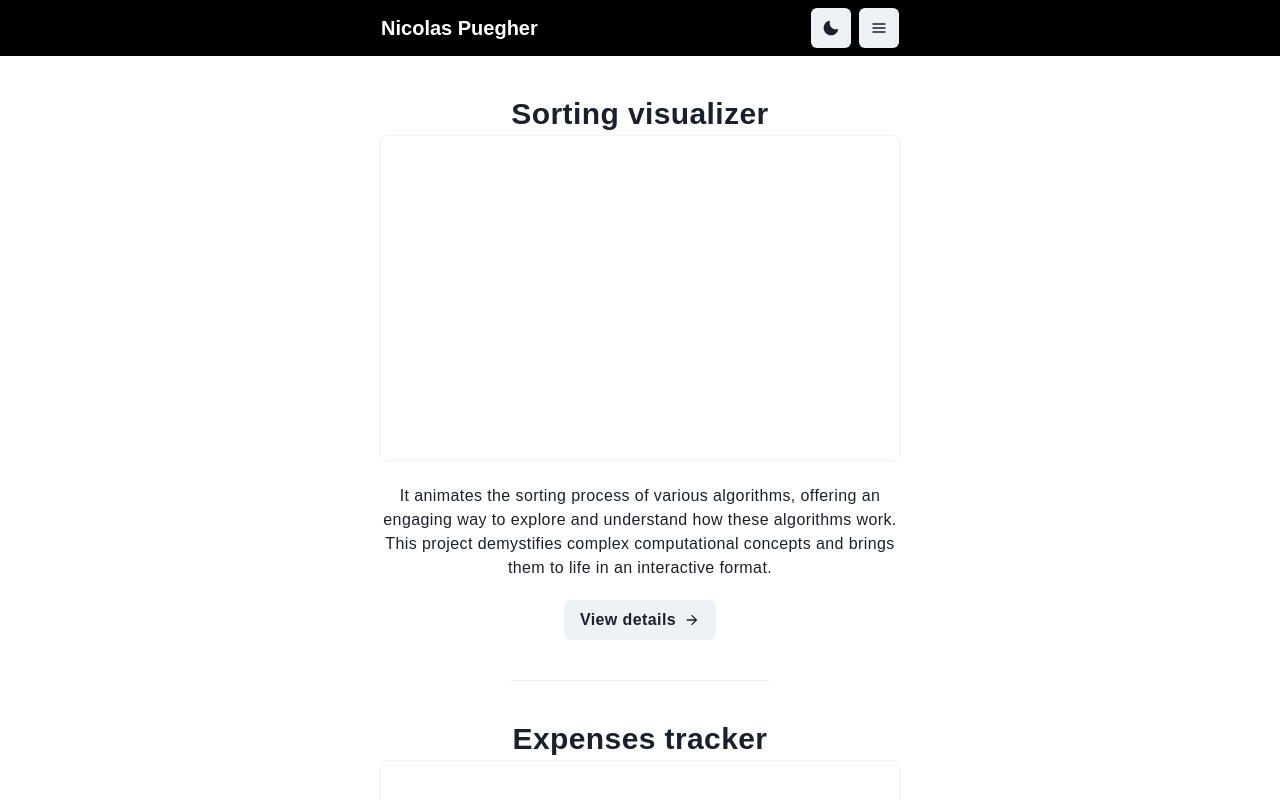
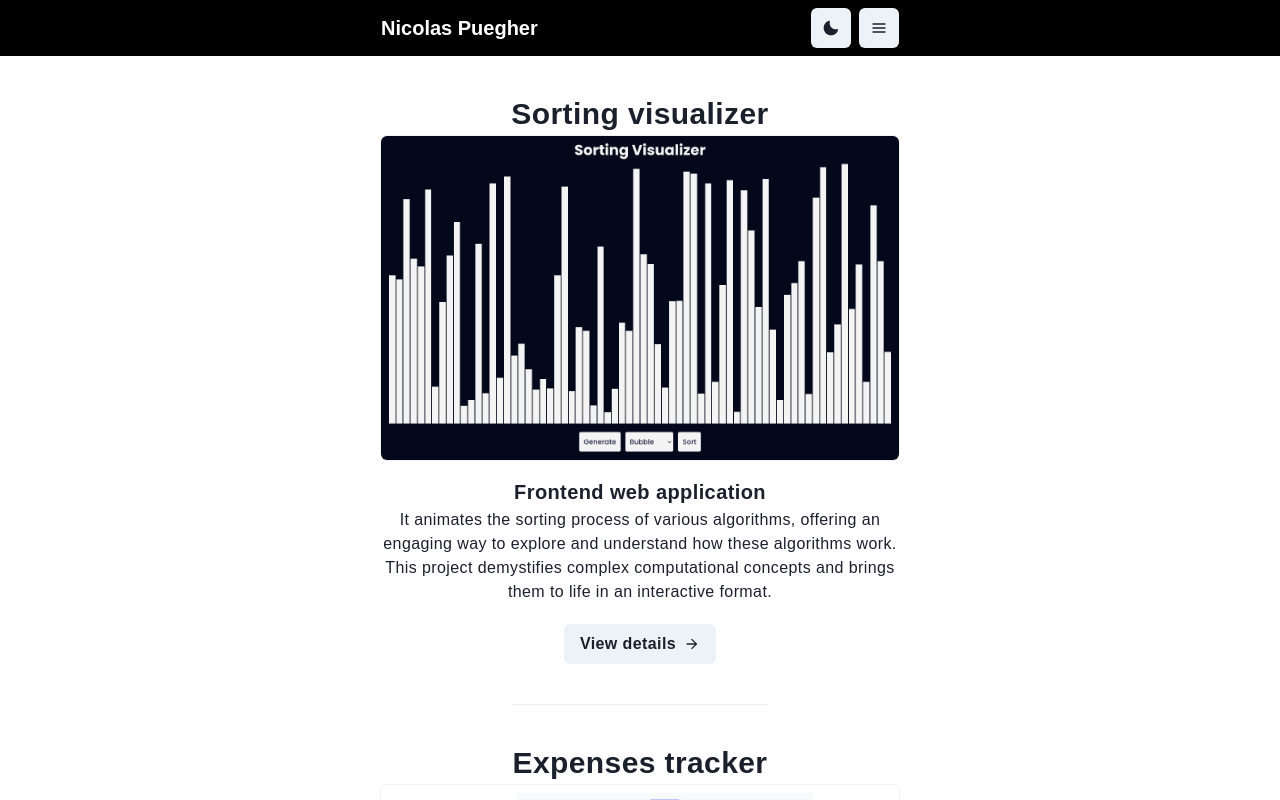
Before and after one commit to nicoPuegher/portfolio, a React (Vite) app: page / in a window 1280 px wide. Both pictures are taken after a click on the button "Check my work". Shown: the top 800 px of the page. Built offline with nearby package versions, Linux system fonts and the light colour scheme.

Commit message:
Update grid-item component to reflect the new constant files

```diff
--- a/src/components/grid-item.jsx
+++ b/src/components/grid-item.jsx
@@ -7,23 +7,24 @@ import ButtonCall from '@components/ui/button-call';
 import CustomSection from './ui/custom-section';
 
 export default function GridItem({
-	title,
+	name,
+	type,
 	description,
-	src,
-	fallback,
+	previewImage,
+	imageFallback,
 	goToPage,
 }) {
 	return (
 		<>
 			<AspectRatio w="full" borderRadius="md" shadow="xs" ratio={16 / 10}>
 				<Image
-					src={src}
-					alt={title}
-					fallback={<Center>{fallback}</Center>}
+					src={previewImage}
+					alt={name}
+					fallback={<Center>{imageFallback}</Center>}
 					borderRadius="md"
 				/>
 			</AspectRatio>
-			<CustomSection customVariant="h3" title={title}>
+			<CustomSection customVariant="h3" title={type}>
 				<Text>{description}</Text>
 			</CustomSection>
 			<ButtonCall text="View details" goToPage={goToPage} />
@@ -31,9 +32,10 @@ export default function GridItem({
 	);
 }
 GridItem.propTypes = {
-	title: PropTypes.string.isRequired,
-	src: PropTypes.string.isRequired,
+	name: PropTypes.string.isRequired,
+	type: PropTypes.string.isRequired,
 	description: PropTypes.string.isRequired,
-	fallback: PropTypes.string.isRequired,
+	previewImage: PropTypes.string.isRequired,
+	imageFallback: PropTypes.string.isRequired,
 	goToPage: PropTypes.func.isRequired,
 };
```
